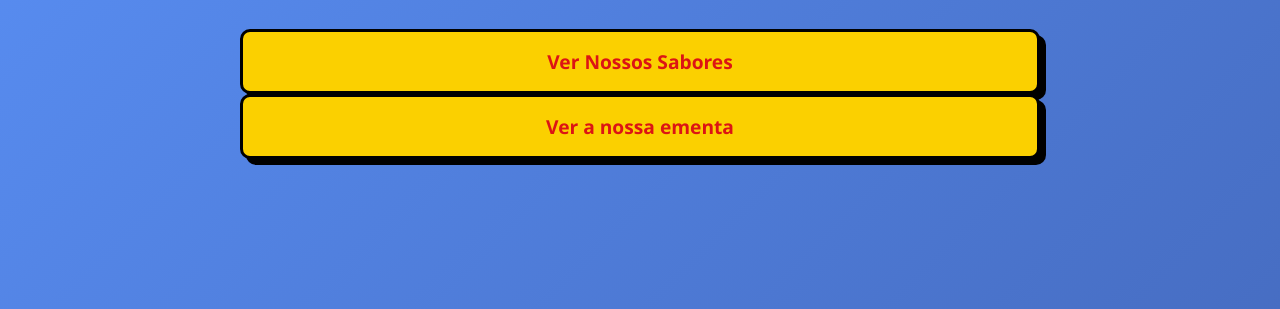
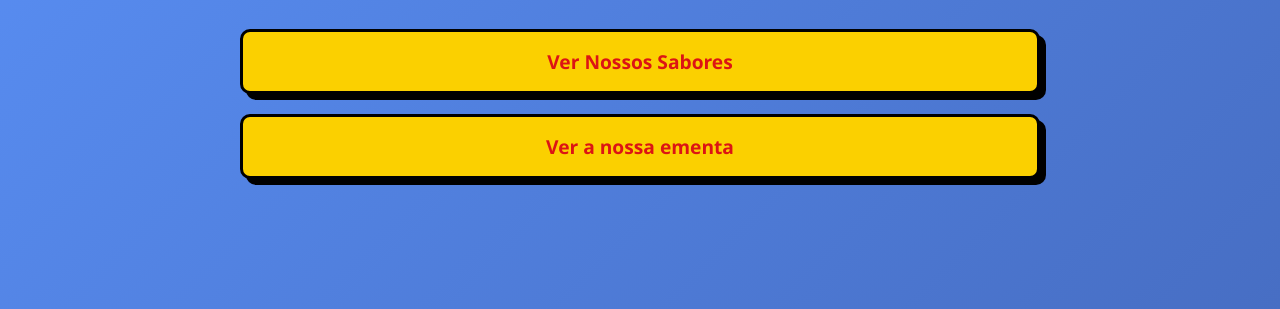
Before and after one commit to SuperPizzariaa/Site, a plain HTML site: page index.html in a window 1280 px wide. Shown: the part 491-800 px from the top of the page. Drawn offline with Linux system fonts and the light colour scheme.

Commit message:
Update index.html

```diff
--- a/index.html
+++ b/index.html
@@ -66,6 +66,8 @@
             display: block;
             animation: fadeInUp 1s ease 0.4s backwards;
             box-shadow: 6px 6px 0px #000;
+            max-length: 150px;
+            margin-bottom: 20px;
         }
 
         .cta-button:hover {
```
